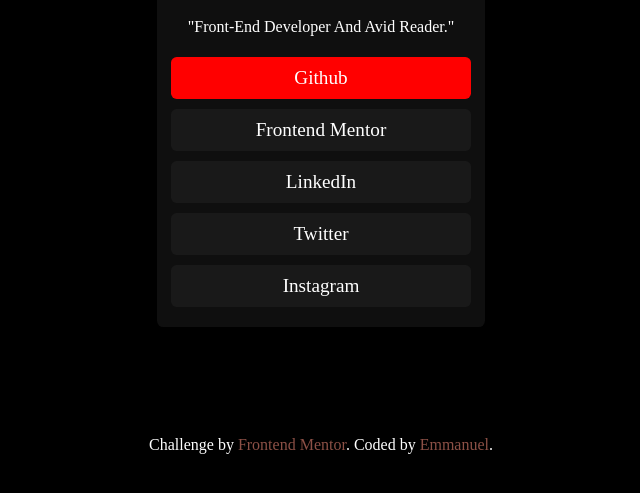
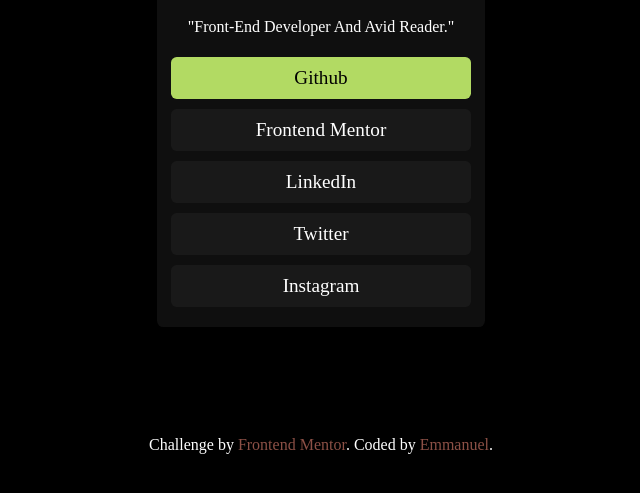
Before and after one commit to Emmacsea/Social-, a plain HTML site: page index.html in a window 1280 px wide. In both pictures the pointer is over the item "Github". Shown: the part 287-780 px from the top of the page, without its empty margins (319-959 px from the left). Drawn offline with Linux system fonts and the light colour scheme.

```diff
--- a/style.css
+++ b/style.css
@@ -79,13 +79,9 @@ li{
     border-radius: .3em;
 }
 
-/* li:first-child:hover{
+li:first-child:hover{
     background: rgb(178, 218, 99);
     color: black;
-} */
-
-ul li:hover{
-    background-color: red;
 }
 
 .attribution{
```
